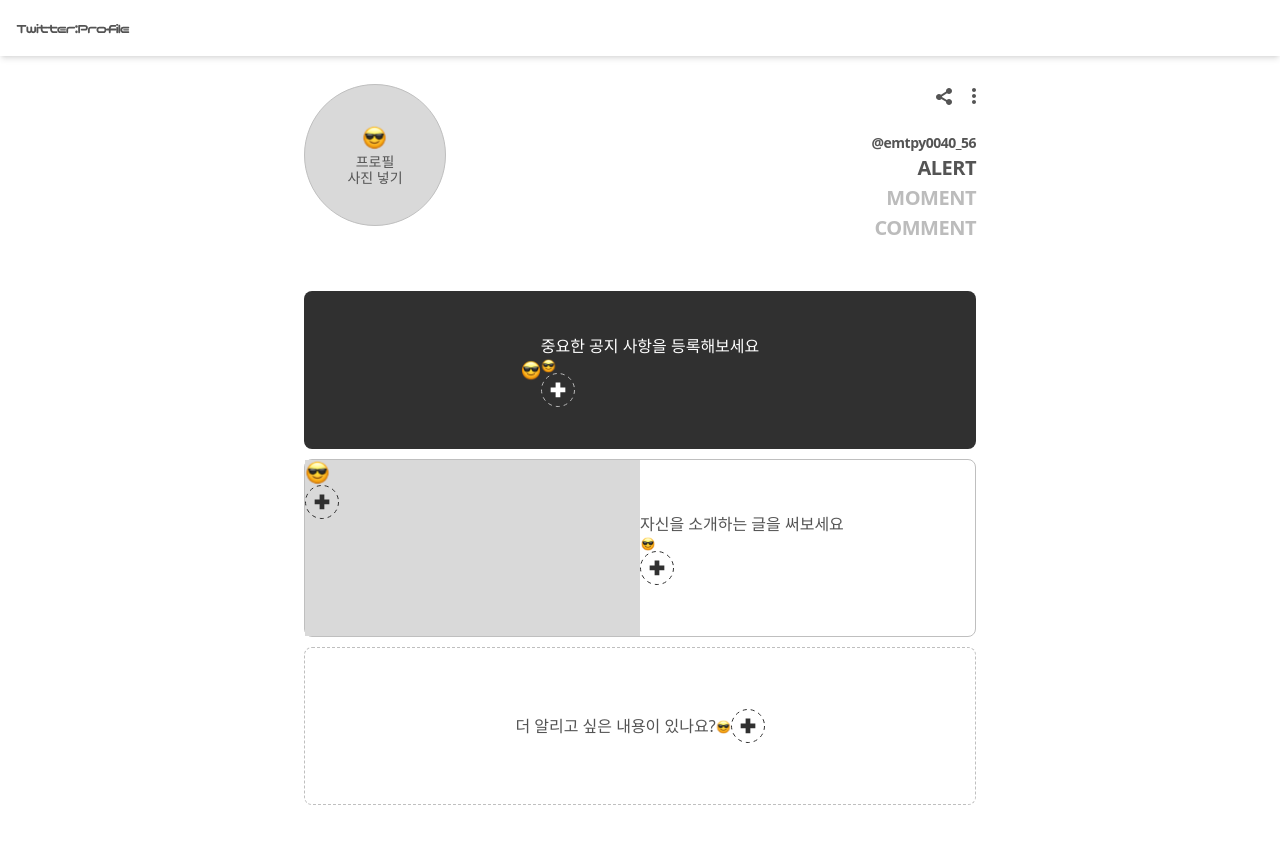
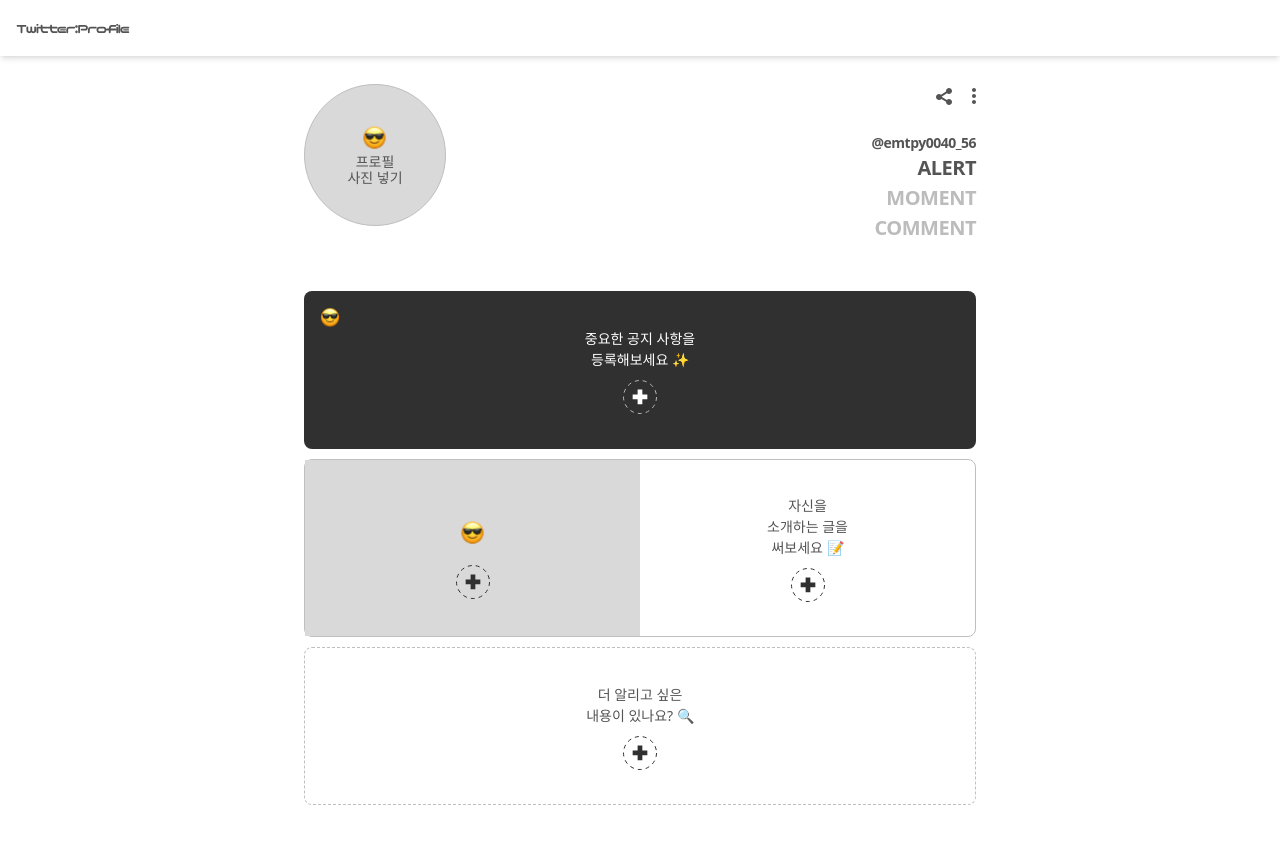
Before and after one commit to NamedMeee/named-me-fe, a Next.js app: page / in a window 1280 px wide. Shown: the top 844 px of the page. Built offline with nearby package versions, Linux system fonts and the light colour scheme.

Commit message:
feat: 디자인 마무리 추가

```diff
--- a/src/pages/index.tsx
+++ b/src/pages/index.tsx
@@ -46,26 +46,44 @@ export default function Main() {
             </div>
           </div>
         </div>
-        <div className="flex items-center justify-center w-full bg-[#303030] min-h-[158px] rounded-[8px] mt-[48px] mb-[10px]">
-          <PinEmoji />
-          <div className="text-white font-normal	font-[12px]">
-            중요한 공지 사항을 등록해보세요 <StarEmoji />
+        <div className="w-full bg-[#303030] min-h-[158px] rounded-[8px] mt-[48px] mb-[10px] p-4">
+          <div>
+            <PinEmoji />
+          </div>
+          <div className="text-white font-normal text-[14px] text-center">
+            중요한 공지 사항을 <br />
+            등록해보세요 ✨
+          </div>
+          <div className="flex justify-center mt-[10px]">
             <PlusWhite />
           </div>
         </div>
         <div className="grid grid-cols-2 flex items-center justify-center border-[1px] border-[#BFBFBF] rounded-[8px] mb-[10px] min-h-[178px]">
-          <div className="bg-[#D9D9D9] w-full h-full">
-            <PhotoEmoji />
-            <PlusBlack />
+          <div className="p-4 bg-[#D9D9D9] text-center h-full pt-[60px]">
+            <div className="flex justify-center">
+              <PhotoEmoji />
+            </div>
+            <div className="flex justify-center mt-[20px]">
+              <PlusBlack />
+            </div>
           </div>
-          <div className="text-[#545454] font-normal font-[12px]">
-            자신을 소개하는 글을 써보세요 <TextEmoji />
-            <PlusBlack />
+          <div className="p-4 text-[#545454] font-normal text-[14px] text-center">
+            자신을 <br />
+            소개하는 글을
+            <br /> 써보세요 📝
+            <div className="flex justify-center mt-[10px]">
+              <PlusBlack />
+            </div>
           </div>
         </div>
-        <div className="text-[#545454] font-normal font-[12px] flex items-center justify-center border-[1px] border-[#BFBFBF] rounded-[8px] min-h-[158px] border-dashed">
-          더 알리고 싶은 내용이 있나요? <SearchEmoji />
-          <PlusBlack />
+        <div className="p-4 text-[#545454] font-normal text-[14px] text-center border-[1px] border-[#BFBFBF] rounded-[8px] min-h-[158px] border-dashed">
+          <div className="pt-[20px]">
+            더 알리고 싶은 <br />
+            내용이 있나요? 🔍
+            <div className="flex justify-center mt-[10px]">
+              <PlusBlack />
+            </div>
+          </div>
         </div>
       </div>
     </MobileLayout>
```
